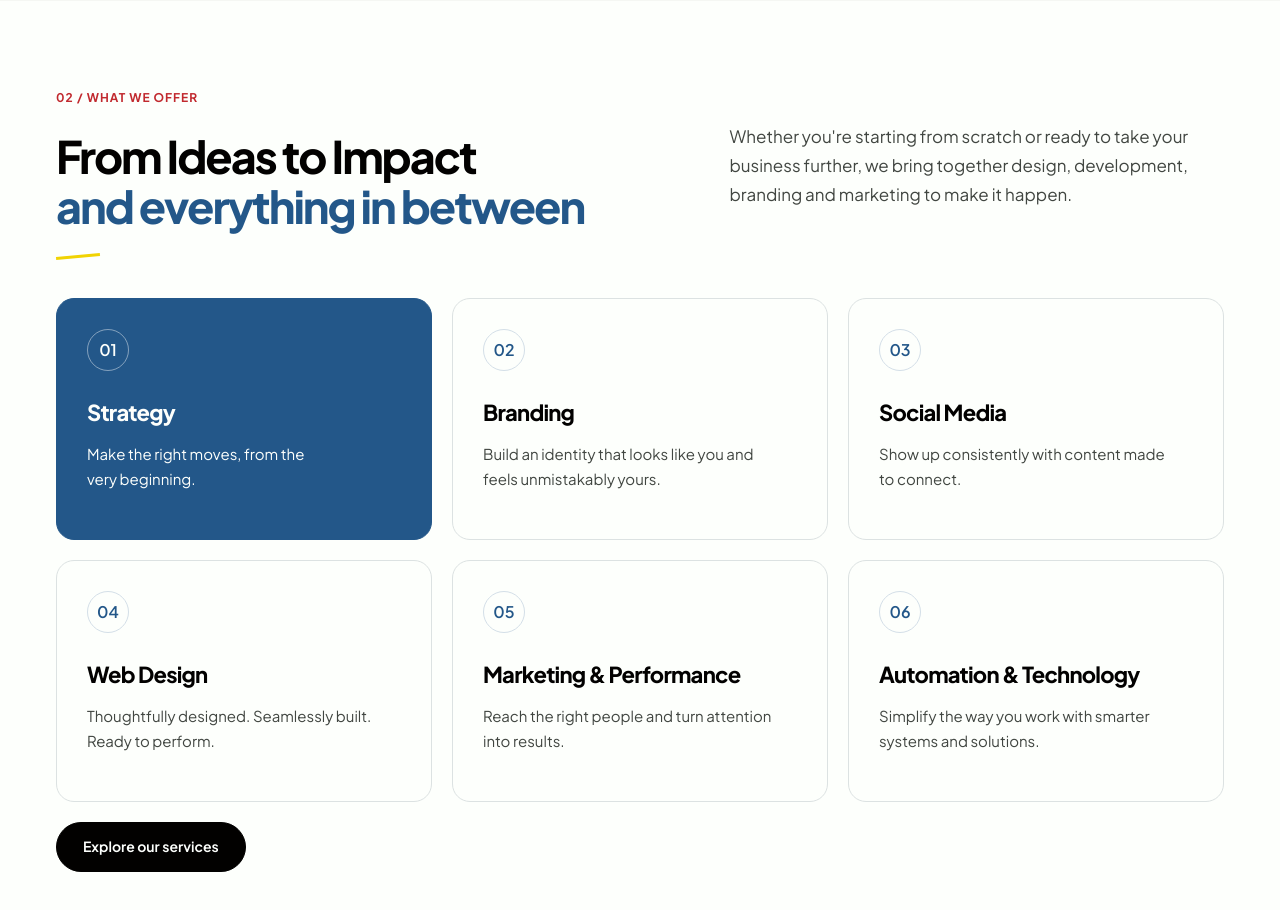
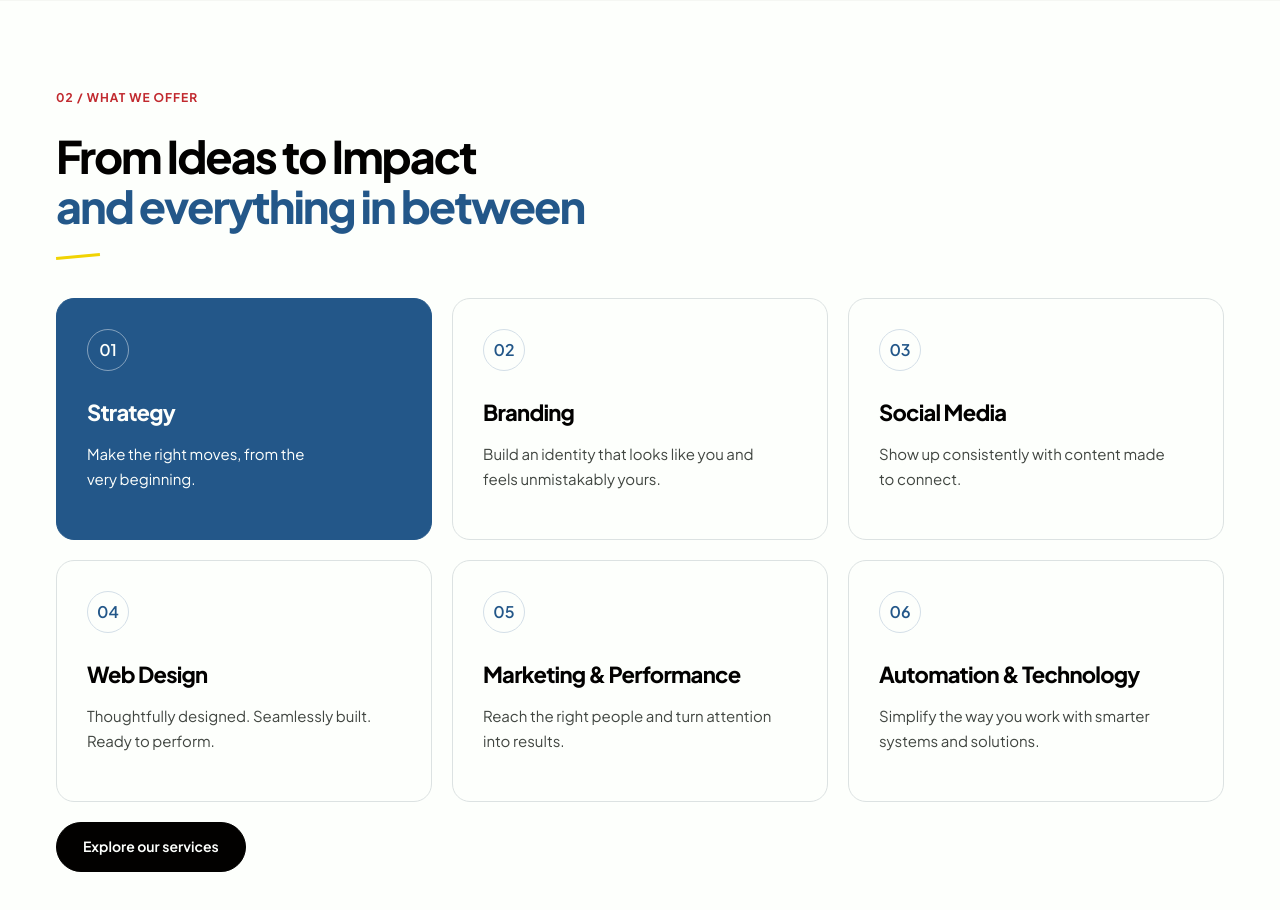
Before and after one commit to supportjovamedia/website, a Next.js app: page / in a window 1280 px wide. Shown: the part 1280-2190 px from the top of the page. Built offline with nearby package versions, Linux system fonts and the light colour scheme.

Commit message:
Homepage text changes

```diff
--- a/app/globals.css
+++ b/app/globals.css
@@ -92,6 +92,9 @@ textarea:focus-visible,
   margin: 0 0 28px;
 }
 .secondCTA{
+margin-top: 20px;
+}
+.secondsectionp{
 margin-top: 20px;
 }
 .btn {
--- a/app/page.js
+++ b/app/page.js
@@ -164,14 +164,11 @@ export default function Home() {
               From Ideas to Impact<span>and everything in between</span>
             </h2>
             <div className={styles.goldStroke} />
-          </div>
-          <div>
-            <p>
+            {/* <p class="secondsectionp">
               Whether you're starting from scratch or ready to take your
               business further, we bring together design, development, branding
               and marketing to make it happen.
-            </p>
-
+            </p> */}
           </div>
         </div>
         <div className={styles.serviceGrid}>
```
